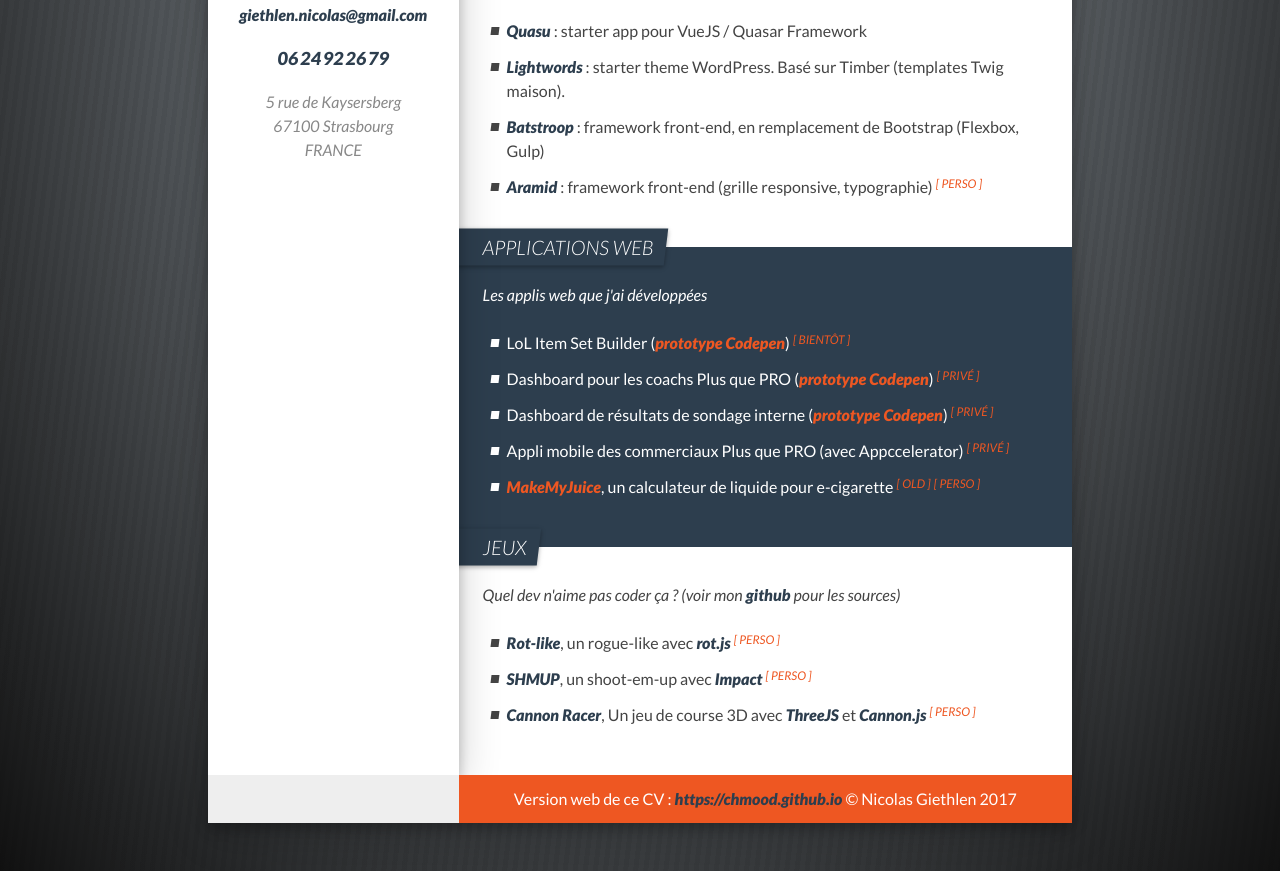
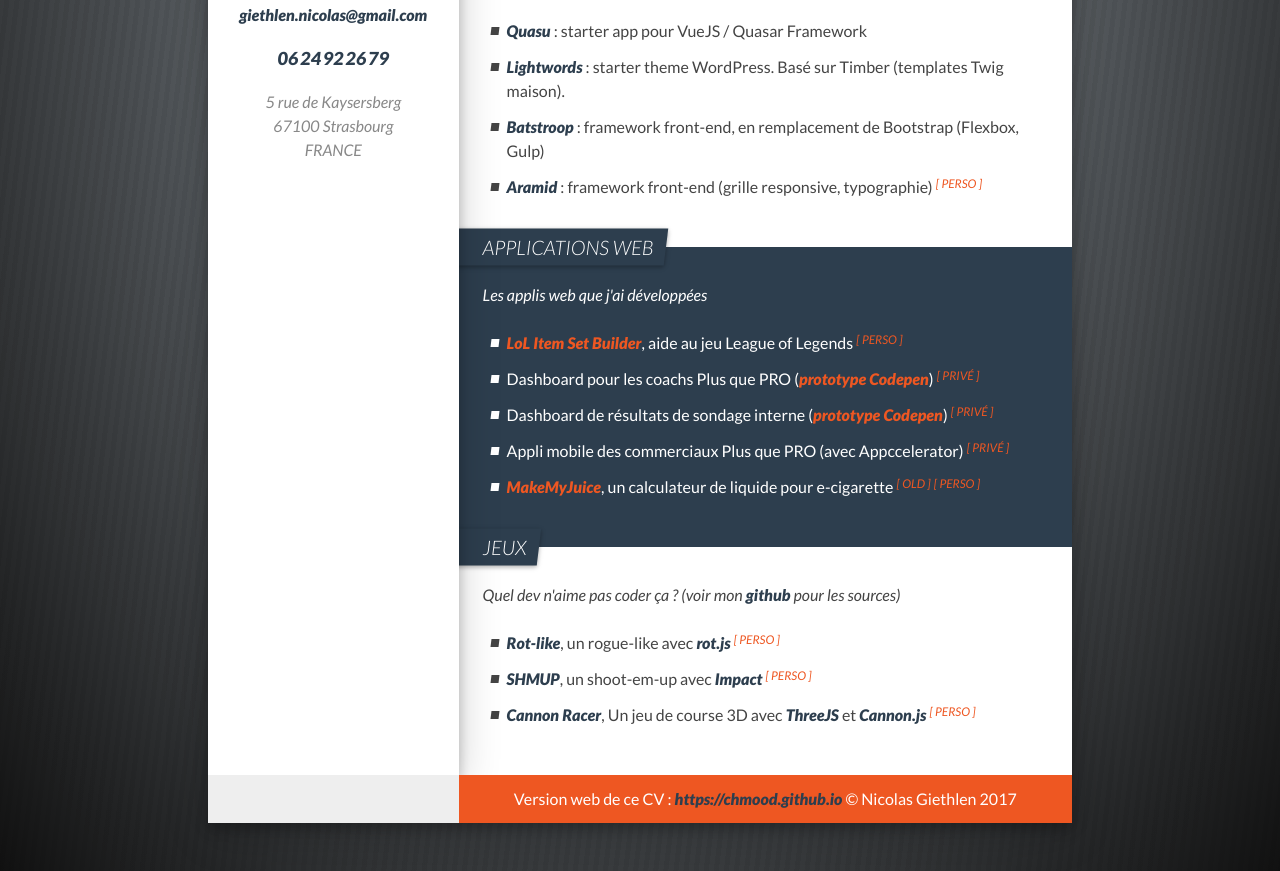
Before and after one commit to Chmood/Chmood.github.io, a website: page src/portfolio.html in a window 1280 px wide. Shown: the part 989-1860 px from the top of the page. Drawn offline with Linux system fonts and the light colour scheme.

Commit message:
Updated portfolio links

```diff
--- a/src/portfolio.html
+++ b/src/portfolio.html
@@ -184,7 +184,7 @@
     			<div class="section__body">
             <p><em>Les applis web que j'ai développées</em></p>
             <ul>
-              <li>LoL Item Set Builder (<a href="http://codepen.io/Chmood/full/ygQKLO/">prototype Codepen</a>) <span class="pill">bientôt</span></li>
+              <li><a href="https://www.lol-item-sets-builder.com/">LoL Item Set Builder</a>, aide au jeu League of Legends <span class="pill">perso</span></li>
               <li>Dashboard pour les coachs Plus que PRO (<a href="http://codepen.io/Chmood/full/NdXzNM/">prototype Codepen</a>) <span class="pill">privé</span></li>
               <li>Dashboard de résultats de sondage interne (<a href="http://codepen.io/Chmood/full/RWQgrp/">prototype Codepen</a>) <span class="pill">privé</span></li>
               <li>Appli mobile des commerciaux Plus que PRO (avec Appccelerator) <span class="pill">privé</span></li>
```
Also changed, not shown: portfolio.html (+1 -1 lines).
